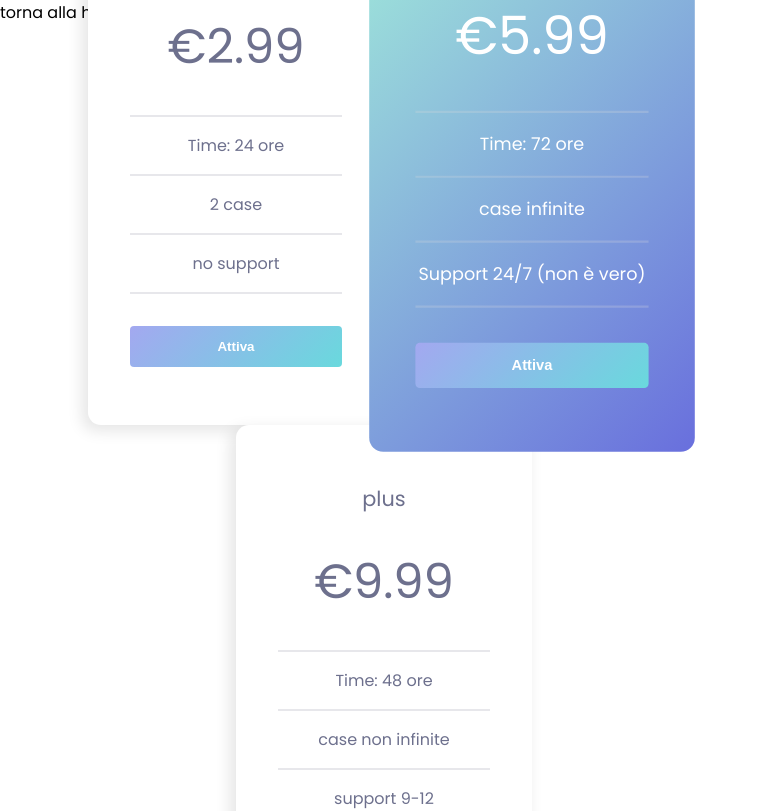
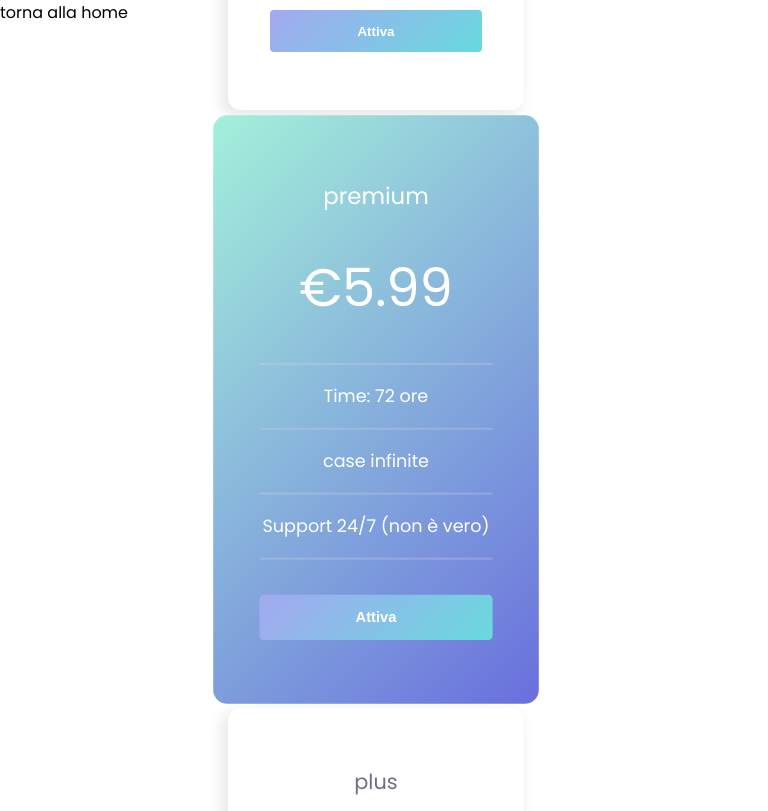
Before and after one commit to Spectrum5/bool-bnb-frontend, a Vue app: page /sponsors in a window 768 px wide. Shown: the top 811 px of the page. Built offline with nearby package versions, Linux system fonts and the light colour scheme; no server answers.

Commit message:
add media query per responsive

```diff
--- a/src/views/public/Sponsor.vue
+++ b/src/views/public/Sponsor.vue
@@ -146,6 +146,48 @@ export default {
     .pack {
         font-size: 1.3rem;
     }
+}
 
+
+@media (min-width: 320px) and (max-width: 768px) {
+    .cards {
+        display: flex;
+        flex-direction: column;
+    }
+
+    .card {
+        margin-bottom: 1rem;
+    }
+
+    .cards .card.active {
+        transform: scale(1);
+    }
+}
+
+@media (min-width: 600px) and (max-width: 700px) {
+    .card {
+        margin-bottom: 1rem;
+        margin-right: 1rem;
+    }
+
+    .cards .card.active {
+        transform: scale(1);
+    }
+}
+
+@media (min-width: 768px) and (max-width: 900px) {
+    .cards {
+        display: flex;
+        height: fit-content;
+    }
+
+    .card {
+        margin-bottom: 2rem;
+        margin-right: 1rem;
+    }
+
+    .cards .card.active {
+        transform: scale(1);
+    }
 }
 </style>
```
